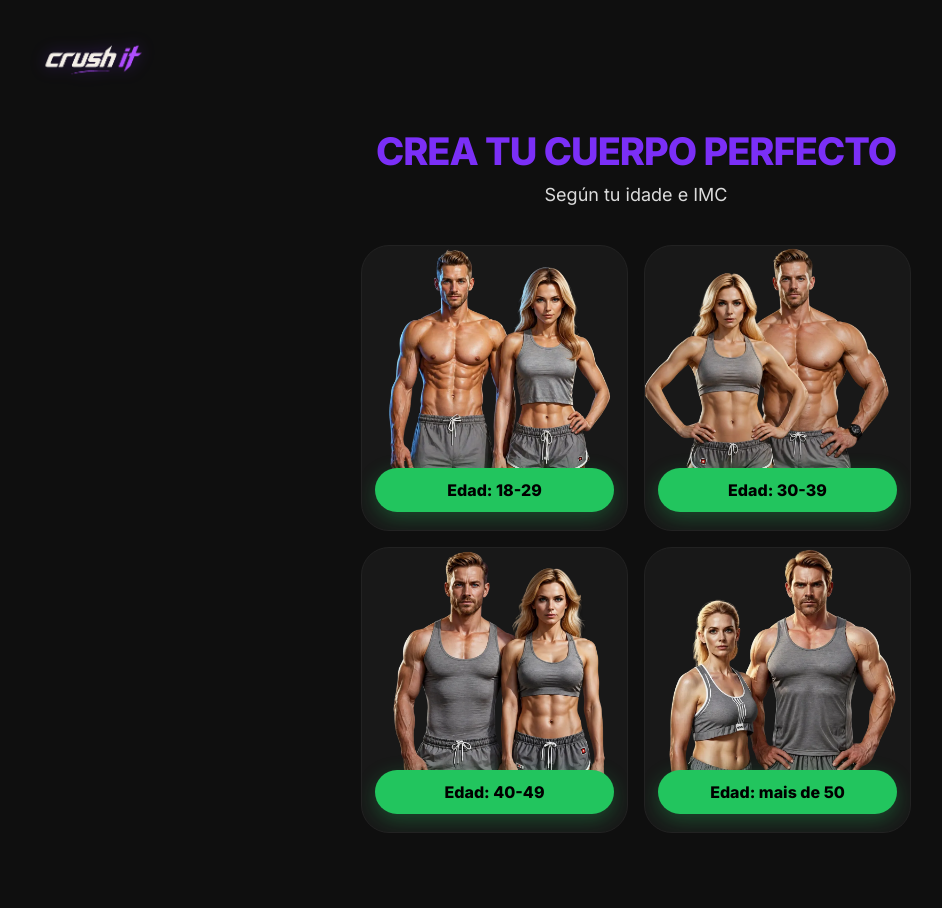
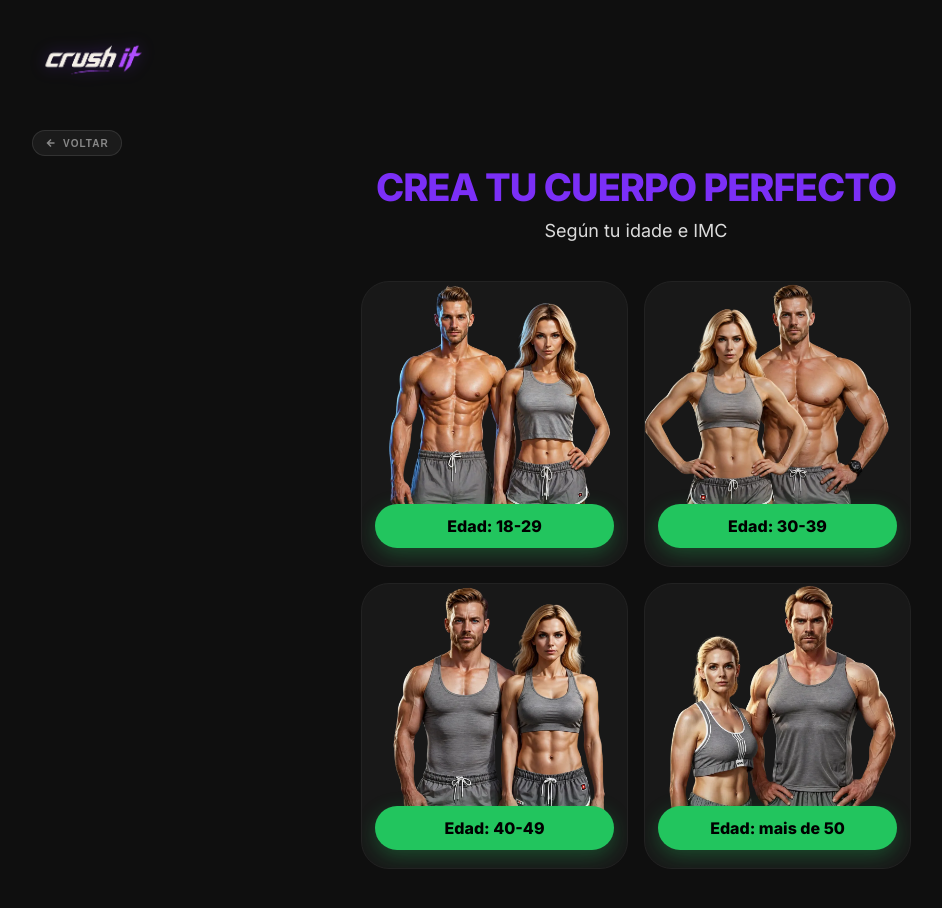
Before and after one commit to icarofl45-cyber/crushit, a plain HTML site: page index.html in a window 1280 px wide. Shown: the whole page, without its empty margins (4-946 px from the left). Before the commit the page ends 873 px from the top, so only its background shows below. Drawn offline with Linux system fonts and the light colour scheme; a web font is replaced by a local one.

Commit message:
fix: restauração definitiva da barra de navegação e botão voltar no início do quiz

```diff
--- a/index.html
+++ b/index.html
@@ -38,7 +38,7 @@
     <header class="main-header">
         <div class="logo-container">
             <img src="imagens_webp_crush_it/logo.png" alt="Crush It Logo" class="logo-img">
-            <button id="global-back-btn" class="btn-back-global" onclick="goBack()" style="display: none;">
+            <button id="global-back-btn" class="btn-back-global" onclick="goBack()">
                 <svg viewBox="0 0 24 24"><path d="M19 12H5M12 19l-7-7 7-7"/></svg>
                 <span>VOLTAR</span>
             </button>
```
Also changed, not shown: css/style.css (line endings or trailing spaces).
